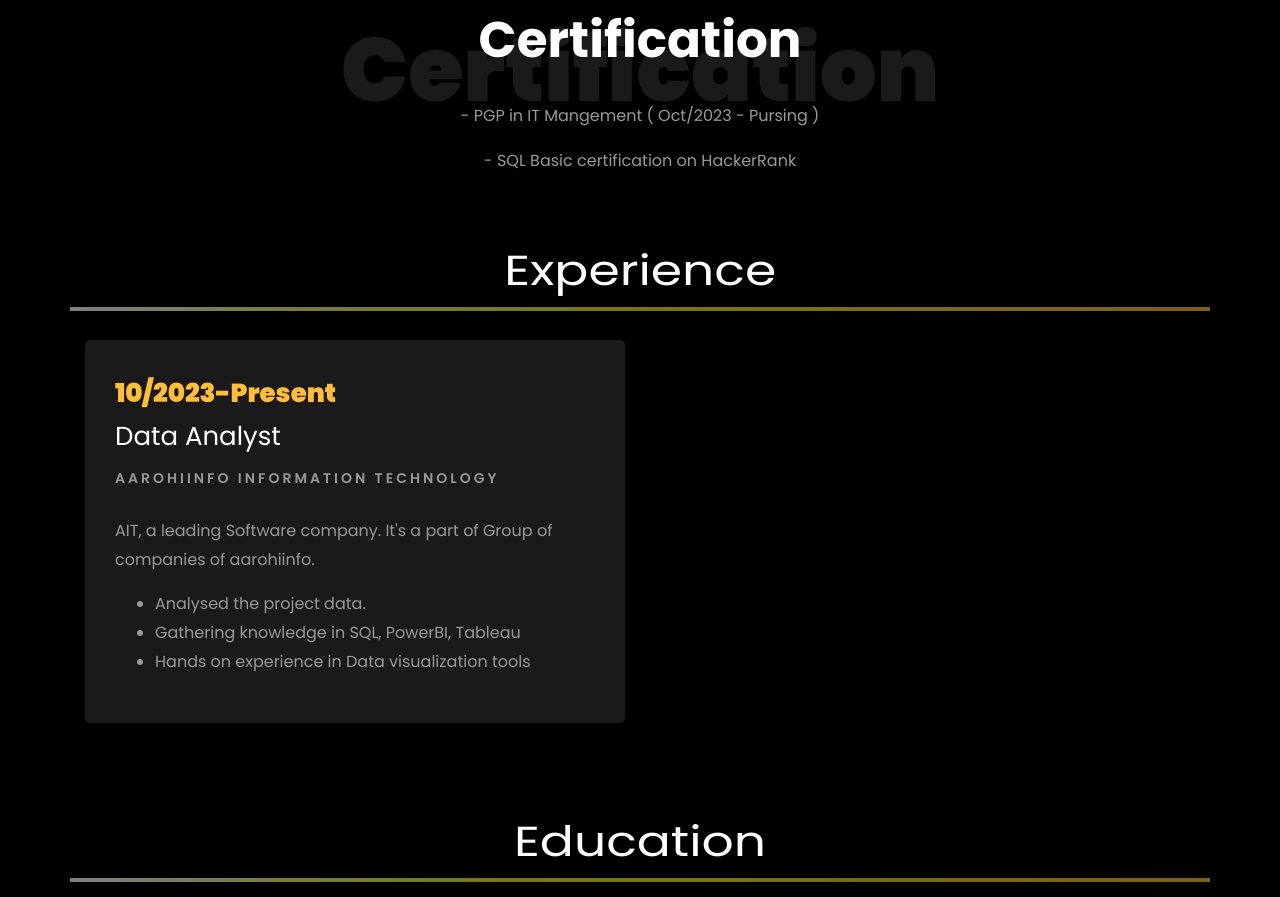
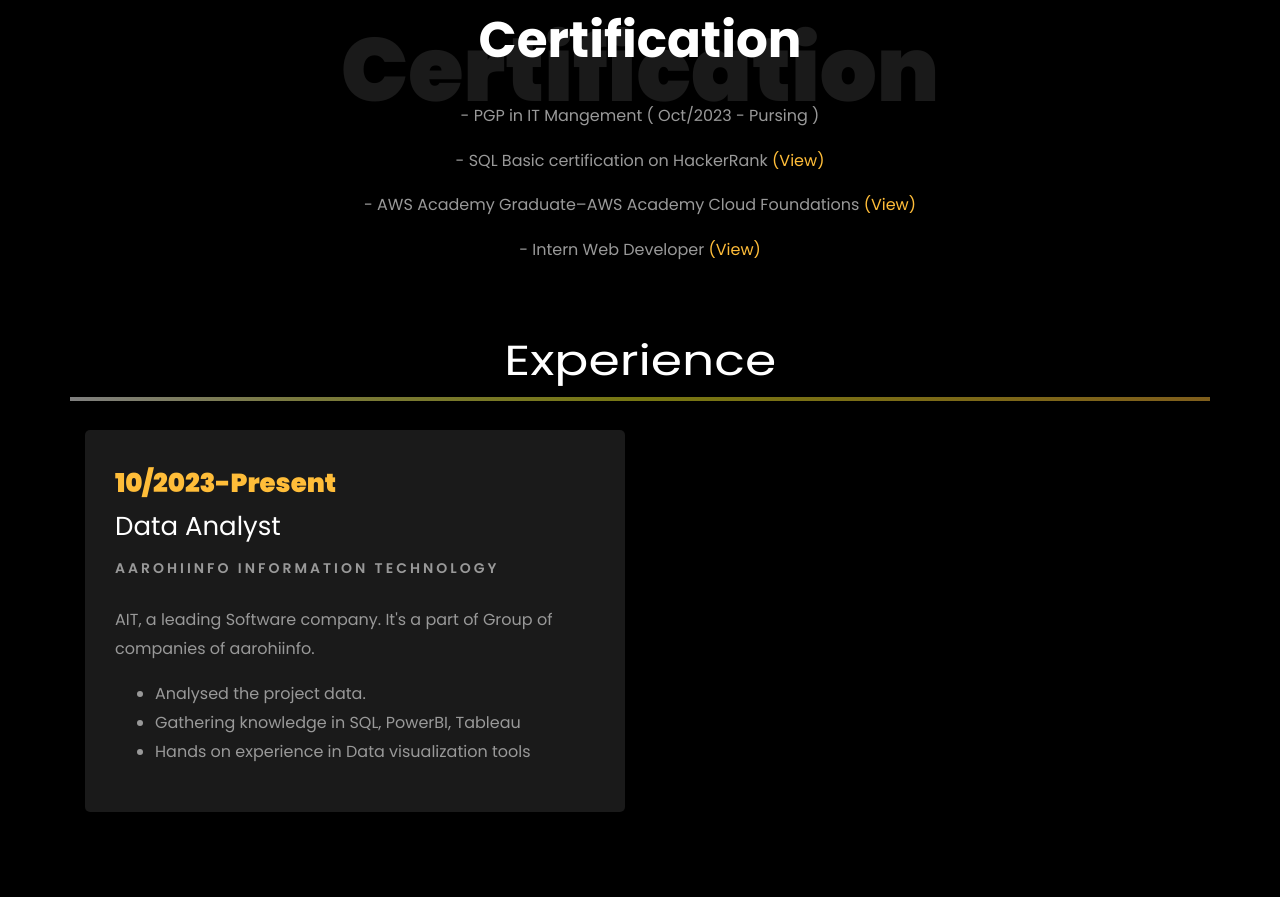
Before and after one commit to ganeshkagale/ganeshkagale.github.io, a plain HTML site: page index.html in a window 1280 px wide. Shown: the part 1859-2756 px from the top of the page. Drawn offline with Linux system fonts and the light colour scheme; files whose address does not match are found by name.

Commit message:
Update index.html

```diff
--- a/index.html
+++ b/index.html
@@ -340,8 +340,9 @@
 				<h1 class="big big-2">Certification</h1>
 				<h2 class="mb-4">Certification</h2>
 				<p>- PGP in IT Mangement ( Oct/2023 - Pursing )</p>
-				 <p>- SQL Basic certification on HackerRank
-				</p>
+				<p>- SQL Basic certification on HackerRank<a href="https://drive.google.com/file/d/1WU2lipVpl2tf5wiKihdMxOmDftLUEUzp/view?usp=drive_link"> (View) </a></p>
+				<p>- AWS Academy Graduate–AWS Academy Cloud Foundations<a href="https://drive.google.com/file/d/157qT4XGCF3LBqEttDukY3Xz7Wrwq2WwS/view?usp=drive_link"> (View) </a></p>
+				<p>- Intern Web Developer<a href="https://drive.google.com/file/d/1iKQTvNDItVE2jPktuMho9TvzJWJP6bN7/view?usp=drive_link"> (View) </a></p>
 			</div>
 		</div>
 
```
